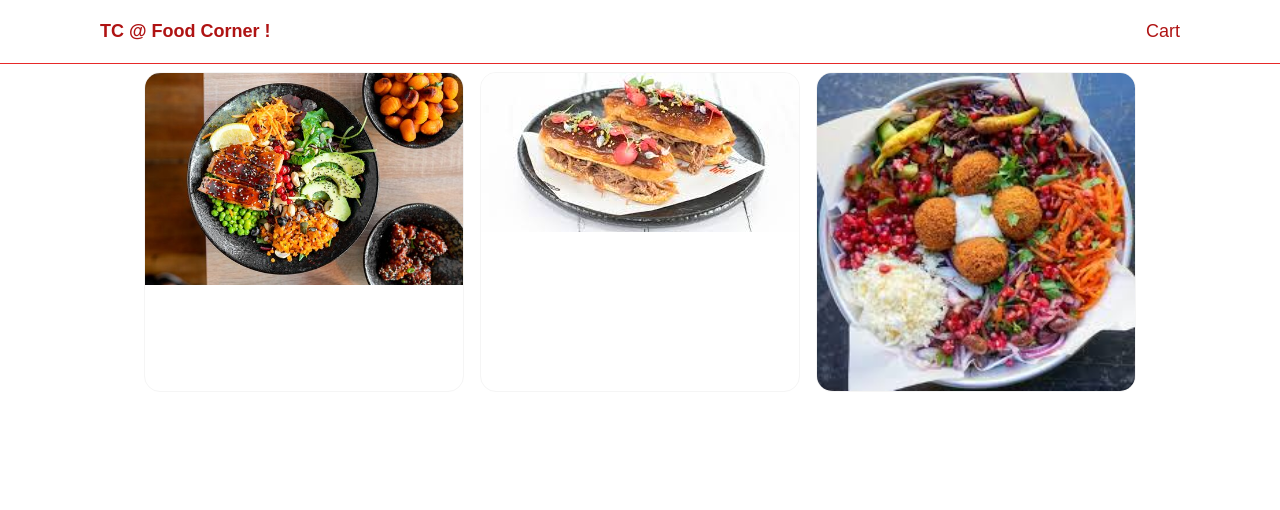
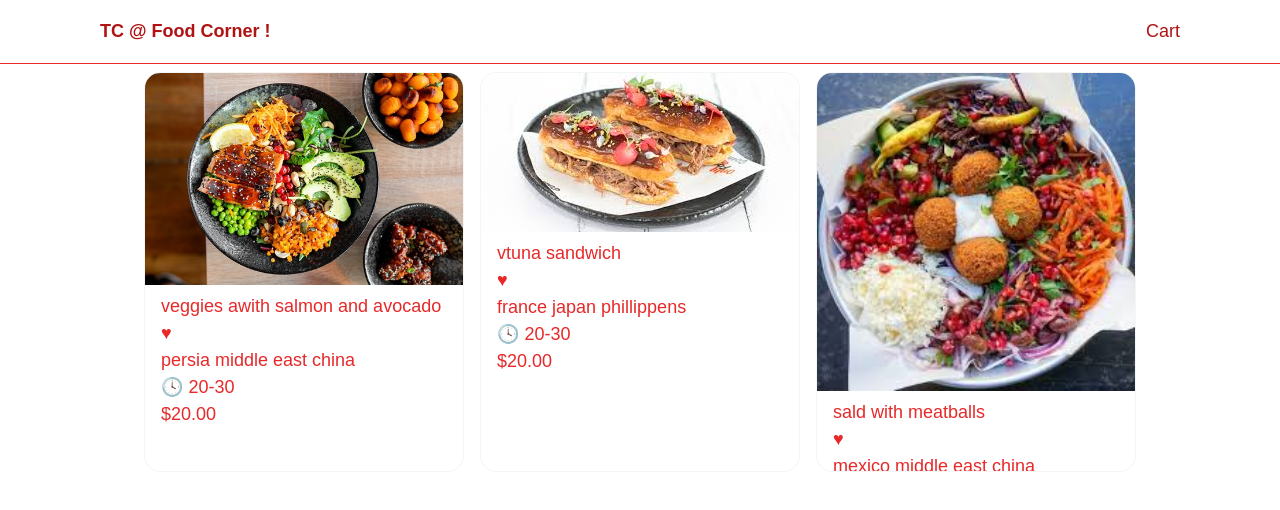
Before and after one commit to amirafatnassi/foodorder, an Angular app: page / in a window 1280 px wide. Shown: the top 510 px of the page. Built offline with nearby package versions, Linux system fonts and the light colour scheme.

Commit message:
update food details home component

```diff
--- a/src/app/app.module.ts
+++ b/src/app/app.module.ts
@@ -14,7 +14,7 @@
   ],
   imports: [
     BrowserModule,
-    AppRoutingModule
+    AppRoutingModule,
   ],
   providers: [],
   bootstrap: [AppComponent]
--- a/src/app/home/home.component.css
+++ b/src/app/home/home.component.css
@@ -1,4 +1,4 @@
-ul{
+ul {
   display: flex;
   justify-content: center;
   align-items: center;
@@ -7,8 +7,8 @@
   padding: 0;
 }
 
-ul li a{
-    height: 20rem;
+ul li a {
+  height: 25rem;
   width: 20rem;
   border: 1px solid whitesmoke;
   border-radius: 1rem;
@@ -18,7 +18,12 @@
   overflow: hidden;
   color: #e72929;
 }
-li a:hover{
+li a:hover {
   opacity: 0.9;
   cursor: pointer;
 }
+
+.content {
+  padding: 0.5rem 1rem;
+  position: relative;
+}
--- a/src/app/home/home.component.html
+++ b/src/app/home/home.component.html
@@ -1,5 +1,24 @@
 <ul>
   <li *ngFor="let food of foods">
-    <a> <img src="{{ food.imageUrl }}" alt="food" alt="food image" /> </a>
+    <a>
+        <img src="{{ food.imageUrl }}" alt="food" alt="food image" />
+    <div class="content">
+        <div class="name">
+            {{food.name}}
+        </div>
+        <span class="favorite {{food.favorite?'':'not'}}">♥</span>
+        <div class="product-item-footer">
+            <div class="origins">
+                <span *ngFor="let origin of food.origins"> {{origin}}</span>
+            </div>
+            <div class="cook-time">
+                🕓 {{food.cookTime}}
+            </div>
+            <div class="price">
+                {{food.price | currency}}
+            </div>
+        </div>
+    </div>
+    </a>
   </li>
 </ul>
```
Lines whose indentation alone changed are shown as unchanged.
